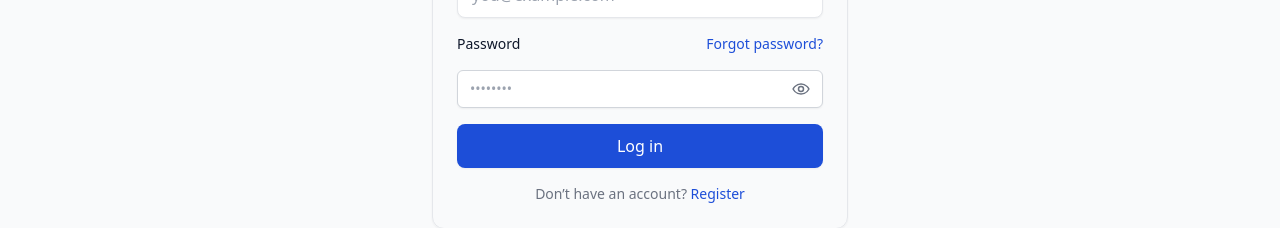
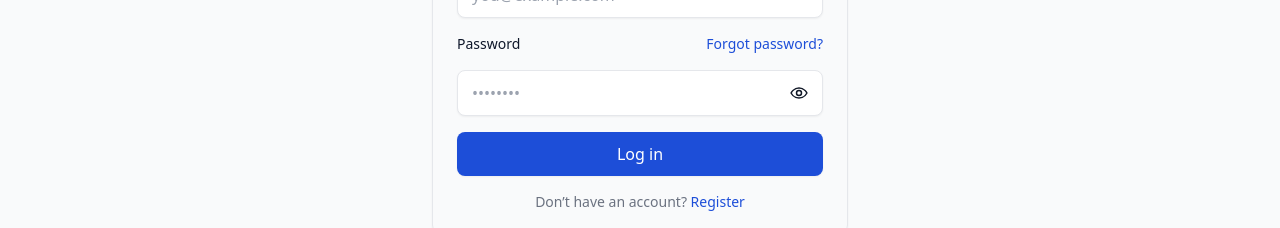
Before and after one commit to generalareas9-sys/EthioClear, a React (Vite) app in the folder frontend/: page /login in a window 1280 px wide. Shown: the part 257-485 px from the top of the page. Built offline with nearby package versions, Linux system fonts and the light colour scheme; no server answers.

Commit message:
refactor: update frontend/src/components/common/PasswordInput.jsx

```diff
--- a/frontend/src/components/common/PasswordInput.jsx
+++ b/frontend/src/components/common/PasswordInput.jsx
@@ -1,3 +1,6 @@
+// src/components/common/PasswordInput.jsx
+// Password input with visibility toggle, minimum 44px tap target, and theme tokens.
+
 import { useState } from 'react';
 
 function EyeIcon({ className = 'h-5 w-5' }) {
@@ -25,9 +28,9 @@ export default function PasswordInput({ label, id, name, value, onChange, placeh
   return (
     <div className="relative w-full">
       {label && (
-        <label htmlFor={inputId} className="mb-1 block text-sm font-medium text-[var(--site-foreground)]">
+        <label htmlFor={inputId} className="mb-1.5 block text-xs sm:text-sm font-medium text-text-primary">
           {label}
-          {required && <span className="text-red-600"> *</span>}
+          {required && <span className="text-red-500 font-bold"> *</span>}
         </label>
       )}
       <div className="relative">
@@ -42,26 +45,27 @@ export default function PasswordInput({ label, id, name, value, onChange, placeh
           aria-invalid={Boolean(error)}
           aria-describedby={error ? `${inputId}-error` : undefined}
           className={[
-            'block w-full rounded-md border px-3 py-2 text-sm shadow-sm pr-10',
-            'focus:outline-none focus-visible:outline focus-visible:outline-2 focus-visible:outline-offset-2',
-            'dark:border-slate-700 dark:bg-slate-900 dark:text-slate-100 dark:placeholder:text-slate-400',
-            error ? 'border-red-400 focus-visible:outline-red-500' : 'border-gray-300 focus-visible:outline-primary-600',
-            'bg-[var(--site-bg-weak)] text-[var(--site-foreground)]',
+            'block w-full min-h-[44px] rounded-lg border px-3.5 py-2.5 pr-11 text-sm sm:text-base shadow-sm transition-colors',
+            'placeholder:text-text-muted',
+            'focus:outline-none focus:ring-2 focus:ring-primary-600 focus:border-transparent dark:focus:ring-primary-500',
+            error
+              ? 'border-red-400 bg-red-50/20 text-text-primary'
+              : 'border-border-theme bg-surface text-text-primary hover:border-border-subtle',
           ].join(' ')}
         />
 
         <button
           type="button"
           onClick={() => setShow((s) => !s)}
-          className="absolute right-2 top-1/2 -translate-y-1/2 rounded p-1 text-gray-500 hover:text-gray-700 dark:text-slate-300 dark:hover:text-slate-100"
+          className="absolute right-1.5 top-1/2 -translate-y-1/2 inline-flex h-9 w-9 items-center justify-center rounded-lg text-text-muted hover:text-text-primary focus-visible:outline-primary-600"
           aria-label={show ? 'Hide password' : 'Show password'}
         >
-          {show ? <EyeOffIcon /> : <EyeIcon />}
+          {show ? <EyeOffIcon className="h-5 w-5" /> : <EyeIcon className="h-5 w-5" />}
         </button>
       </div>
 
       {error && (
-        <p id={`${inputId}-error`} className="mt-1 text-sm text-red-600">
+        <p id={`${inputId}-error`} className="mt-1.5 text-xs text-red-600 dark:text-red-400 font-medium">
           {error}
         </p>
       )}
```
